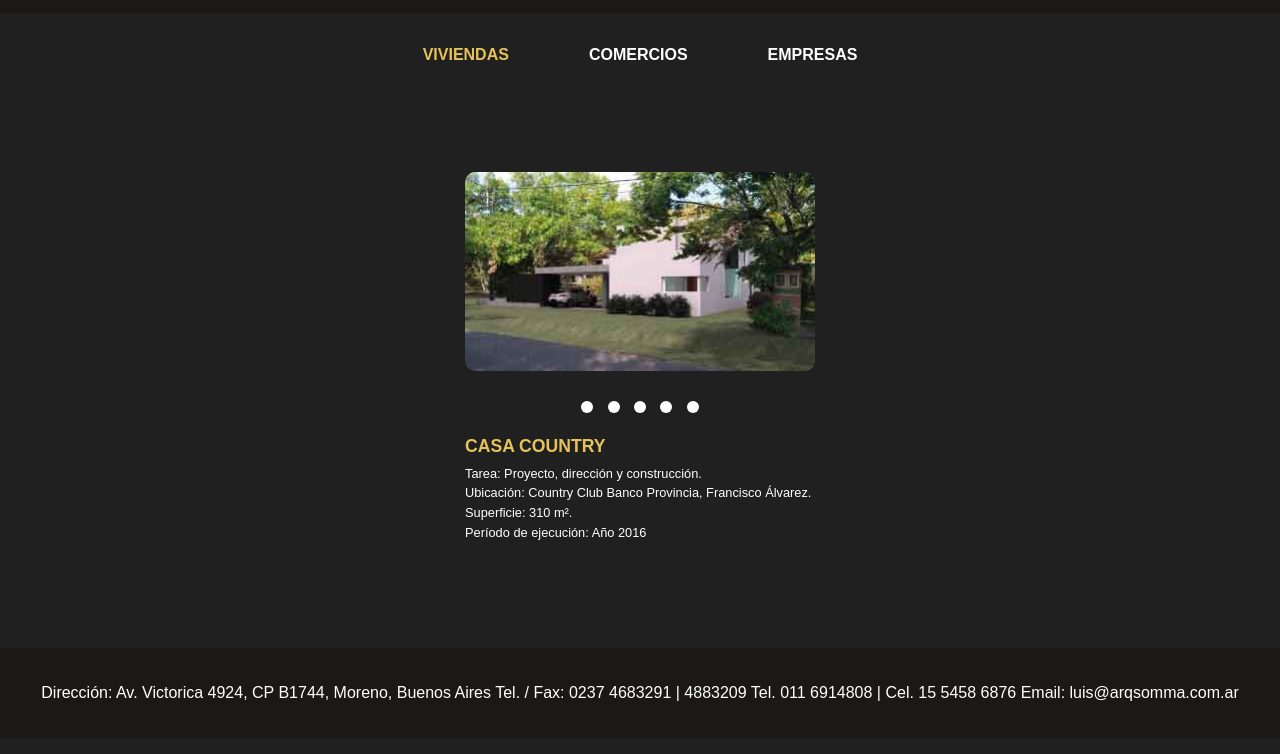
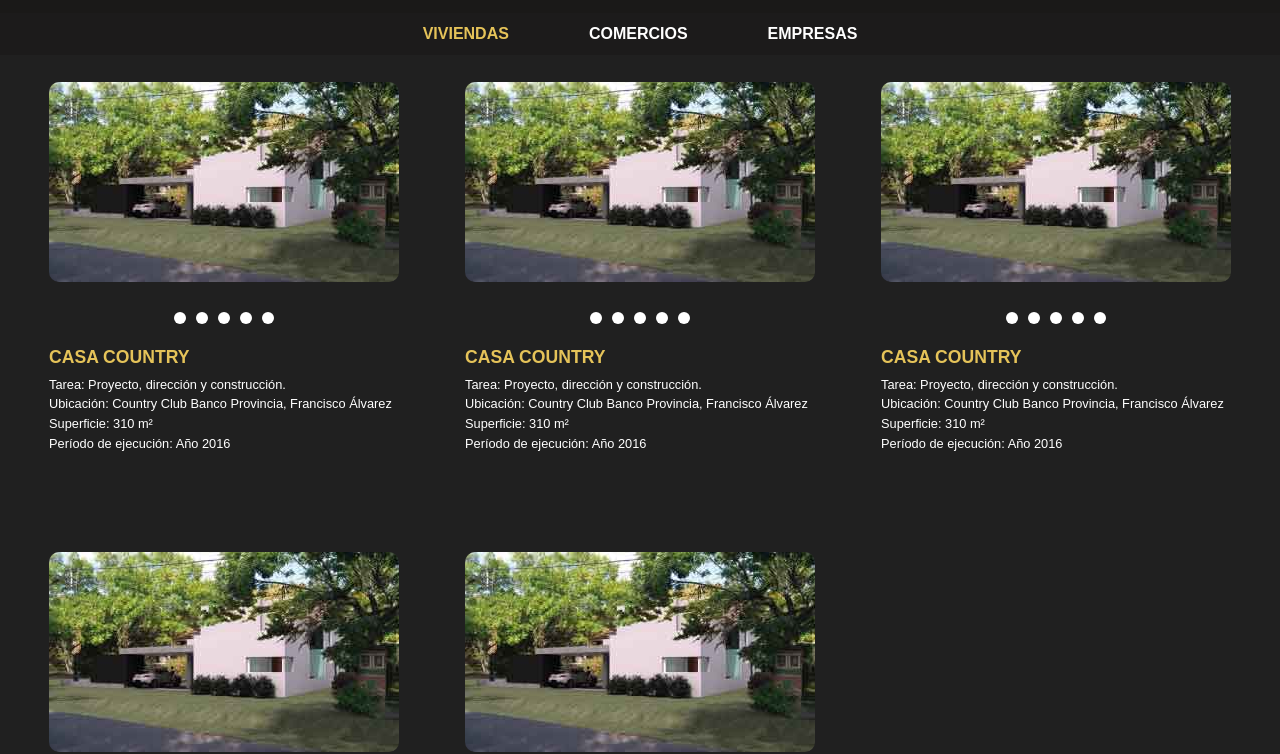
Before and after one commit to FranciscoJarusz/web-somma, a plain HTML site: page portfolio.html in a window 1280 px wide. Shown: the part 62-816 px from the top of the page. Drawn offline with Linux system fonts and the light colour scheme.

Commit message:
Agrego archivos viviendas,empresas y comercios.JS (Añadidos con IA). Arreglos visuales, completo página portfolio

```diff
--- /dev/null
+++ b/comercios.js
@@ -0,0 +1,83 @@
+import { crearGaleria } from './galeriaEnComun.js';
+
+const comercios = [
+  {
+    id: 'c1',
+    titulo: 'COMPUMUNDO',
+    imagenes: [
+      'img/compum1.jpg',
+      'img/compum2.jpg',
+      'img/compum3.jpg',
+      'img/compum4.jpg',
+      'img/compum5.jpg'
+    ],
+    tarea: 'Dirección y construcción.',
+    ubicacion: 'Híper libertad provincia de Rosario',
+    superficie: 'Local comercial máxima 300m² aproximadamente.',
+    anio: '2016'
+  },
+  {
+    id: 'c2',
+    titulo: 'COMPUMUNDO',
+    imagenes: [
+      'img/compum1.jpg',
+      'img/compum2.jpg',
+      'img/compum3.jpg',
+      'img/compum4.jpg',
+      'img/compum5.jpg'
+    ],
+    tarea: 'Dirección y construcción.',
+    ubicacion: 'Híper libertad provincia de Rosario',
+    superficie: 'Local comercial máxima 300m² aproximadamente.',
+    anio: '2016'
+  },
+  {
+    id: 'c3',
+    titulo: 'COMPUMUNDO',
+    imagenes: [
+      'img/compum1.jpg',
+      'img/compum2.jpg',
+      'img/compum3.jpg',
+      'img/compum4.jpg',
+      'img/compum5.jpg'
+    ],
+    tarea: 'Dirección y construcción.',
+    ubicacion: 'Híper libertad provincia de Rosario',
+    superficie: 'Local comercial máxima 300m² aproximadamente.',
+    anio: '2016'
+  },
+  {
+    id: 'c4',
+    titulo: 'COMPUMUNDO',
+    imagenes: [
+      'img/compum1.jpg',
+      'img/compum2.jpg',
+      'img/compum3.jpg',
+      'img/compum4.jpg',
+      'img/compum5.jpg'
+    ],
+    tarea: 'Dirección y construcción.',
+    ubicacion: 'Híper libertad provincia de Rosario',
+    superficie: 'Local comercial máxima 300m² aproximadamente.',
+    anio: '2016'
+  },
+  {
+    id: 'c5',
+    titulo: 'COMPUMUNDO',
+    imagenes: [
+      'img/compum1.jpg',
+      'img/compum2.jpg',
+      'img/compum3.jpg',
+      'img/compum4.jpg',
+      'img/compum5.jpg'
+    ],
+    tarea: 'Dirección y construcción.',
+    ubicacion: 'Híper libertad provincia de Rosario',
+    superficie: 'Local comercial máxima 300m² aproximadamente.',
+    anio: '2016'
+  }
+];
+
+document.addEventListener("DOMContentLoaded", () => {
+  crearGaleria(comercios, 'comerciosContainer');
+});
--- /dev/null
+++ b/empresas.js
@@ -0,0 +1,73 @@
+import { crearGaleria } from './galeriaEnComun.js';
+
+const empresas = [
+    {
+        id: 'e1',
+        titulo: 'CARREFOUR PATIO DE COMIDAS SUCURSAL MORENO',
+        imagenes: [
+        'img/carr1.jpg',
+        'img/carr2.jpg',
+        'img/carr3.jpg',
+        ],
+        tarea: 'Dirección y construcción.',
+        ubicacion: 'Av. Gaona y Puente Graham Bell - Buenos Aires Moreno.',
+        superficie: 'Local comercial 425m² aproximadamente',
+        anio: '2016'
+    },
+    {
+        id: 'e2',
+        titulo: 'CARREFOUR PATIO DE COMIDAS SUCURSAL MORENO',
+        imagenes: [
+        'img/carr1.jpg',
+        'img/carr2.jpg',
+        'img/carr3.jpg',
+        ],
+        tarea: 'Dirección y construcción.',
+        ubicacion: 'Av. Gaona y Puente Graham Bell - Buenos Aires Moreno.',
+        superficie: 'Local comercial 425m² aproximadamente',
+        anio: '2016'
+    },
+    {
+        id: 'e3',
+        titulo: 'CARREFOUR PATIO DE COMIDAS SUCURSAL MORENO',
+        imagenes: [
+        'img/carr1.jpg',
+        'img/carr2.jpg',
+        'img/carr3.jpg',
+        ],
+        tarea: 'Dirección y construcción.',
+        ubicacion: 'Av. Gaona y Puente Graham Bell - Buenos Aires Moreno.',
+        superficie: 'Local comercial 425m² aproximadamente',
+        anio: '2016'
+    },
+    {
+        id: 'e4',
+        titulo: 'CARREFOUR PATIO DE COMIDAS SUCURSAL MORENO',
+        imagenes: [
+        'img/carr1.jpg',
+        'img/carr2.jpg',
+        'img/carr3.jpg',
+        ],
+        tarea: 'Dirección y construcción.',
+        ubicacion: 'Av. Gaona y Puente Graham Bell - Buenos Aires Moreno.',
+        superficie: 'Local comercial 425m² aproximadamente',
+        anio: '2016'
+    },
+    {
+        id: 'e5',
+        titulo: 'CARREFOUR PATIO DE COMIDAS SUCURSAL MORENO',
+        imagenes: [
+        'img/carr1.jpg',
+        'img/carr2.jpg',
+        'img/carr3.jpg',
+        ],
+        tarea: 'Dirección y construcción.',
+        ubicacion: 'Av. Gaona y Puente Graham Bell - Buenos Aires Moreno.',
+        superficie: 'Local comercial 425m² aproximadamente',
+        anio: '2016'
+    },
+];
+
+document.addEventListener("DOMContentLoaded", () => {
+  crearGaleria(empresas, 'empresasContainer');
+});
--- /dev/null
+++ b/galeriaEnComun.js
@@ -0,0 +1,53 @@
+export function crearGaleria(lista, containerId) {
+  const container = document.getElementById(containerId);
+
+  lista.forEach((item, index) => {
+    const sliderName = `slider_${containerId}_${index}`;
+
+    const checkedInputs = item.imagenes.map((_, i) =>
+      `<input type="radio" name="${sliderName}" id="slide_${containerId}_${index}_${i}" ${i === 0 ? 'checked' : ''}>`
+    ).join('');
+
+    const slides = item.imagenes.map((src, i) =>
+      `<div class="slide${i === 0 ? ' active' : ''}">
+         <img src="${src}" alt="Imagen galería">
+       </div>`
+    ).join('');
+
+    const nav = item.imagenes.map((_, i) =>
+      `<label for="slide_${containerId}_${index}_${i}" class="manual-btn"></label>`
+    ).join('');
+
+    const descripcion = `
+      <div class="descripcion-casac">
+        <h2>${item.titulo || 'PROYECTO'}</h2>
+        <p>Tarea: ${item.tarea}</p>
+        <p>Ubicación: ${item.ubicacion}</p>
+        <p>Superficie: ${item.superficie}</p>
+        <p>Período de ejecución: Año ${item.anio}</p>
+      </div>`;
+
+    const html = `
+      <div class="vivienda-galeria-css">
+        ${checkedInputs}
+        <div class="slides">${slides}</div>
+        <div class="navigation-manual">${nav}</div>
+        ${descripcion}
+      </div>`;
+
+    container.insertAdjacentHTML('beforeend', html);
+  });
+
+  // Activación de clase .active en slides
+  container.querySelectorAll('.vivienda-galeria-css').forEach(gal => {
+    const radios = gal.querySelectorAll('input[type="radio"]');
+    const slides = gal.querySelectorAll('.slide');
+
+    radios.forEach((radio, idx) => {
+      radio.addEventListener('change', () => {
+        slides.forEach(s => s.classList.remove('active'));
+        slides[idx].classList.add('active');
+      });
+    });
+  });
+}
--- a/portfolio.html
+++ b/portfolio.html
@@ -26,12 +26,10 @@
 
   <main class="tabs-contenedor">
 
-    <!-- Radios ocultos -->
     <input type="radio" name="tabs" id="tab-viviendas" checked>
     <input type="radio" name="tabs" id="tab-comercios">
     <input type="radio" name="tabs" id="tab-empresas">
 
-    <!-- Menú de pestañas -->
     <div class="tabs-menu">
       <label for="tab-viviendas">VIVIENDAS</label>
       <label for="tab-comercios">COMERCIOS</label>
@@ -40,50 +38,21 @@
 
     <!-- Sección Viviendas -->
     <section class="tab-content viviendas">
-      <div class="galeria-css">
-        <!-- Sliders como ya tenías -->
-        <input type="radio" name="slider" id="slide1" checked>
-        <input type="radio" name="slider" id="slide2">
-        <input type="radio" name="slider" id="slide3">
-        <input type="radio" name="slider" id="slide4">
-        <input type="radio" name="slider" id="slide5">
-
-        <div class="slides">
-          <div class="slide s1"><img src="img/casac1.jpg" alt="Imagen 1"></div>
-          <div class="slide"><img src="img/casac2.jpg" alt="Imagen 2"></div>
-          <div class="slide"><img src="img/casac3.jpg" alt="Imagen 3"></div>
-          <div class="slide"><img src="img/casac4.jpg" alt="Imagen 4"></div>
-          <div class="slide"><img src="img/casac5.jpg" alt="Imagen 5"></div>
-        </div>
-
-        <div class="navigation-manual">
-          <label for="slide1" class="manual-btn"></label>
-          <label for="slide2" class="manual-btn"></label>
-          <label for="slide3" class="manual-btn"></label>
-          <label for="slide4" class="manual-btn"></label>
-          <label for="slide5" class="manual-btn"></label>
-        </div>
-
-        <div class="descripcion-casac">
-          <h2>CASA COUNTRY</h2>
-          <p>Tarea: Proyecto, dirección y construcción.</p>
-          <p>Ubicación: Country Club Banco Provincia, Francisco Álvarez.</p>
-          <p>Superficie: 310 m².</p>
-          <p>Período de ejecución: Año 2016</p>
-        </div>
+      <div
+        class="viviendas-grid" id="viviendasContainer">
       </div>
     </section>
 
-    <!-- Sección Comercios -->
     <section class="tab-content comercios">
-      <h2>Comercios</h2>
-      <p>Contenido de comercios aquí...</p>
+      <div
+      class="comercios-grid" id="comerciosContainer">
+      </div>
     </section>
 
-    <!-- Sección Empresas -->
     <section class="tab-content empresas">
-      <h2>Empresas</h2>
-      <p>Contenido de empresas aquí...</p>
+      <div
+      class="empresas-grid" id="empresasContainer">
+      </div>
     </section>
 
   </main>
@@ -92,5 +61,8 @@
     <p>Dirección: Av. Victorica 4924, CP B1744, Moreno, Buenos Aires Tel. / Fax: 0237 4683291 | 4883209 Tel. 011 6914808 | Cel. 15 5458 6876 Email: luis@arqsomma.com.ar</p>
   </footer>
 
+  <script type="module" src="viviendas.js"></script>
+  <script type="module" src="comercios.js"></script>
+  <script type="module" src="empresas.js"></script>
 </body>
 </html>
--- a/style.css
+++ b/style.css
@@ -28,7 +28,7 @@ body {
 main {
     flex: 1;
     display: flex;
-    flex-direction: column; /* Añadido */
+    flex-direction: column;
 }
 /* ------------------------------------------------------------------ NAV BAR ------------------------------------------------------------------ */
 
@@ -36,11 +36,11 @@ header {
     background: #1a1918;
     color: #fff;
     padding: 16px;
-    position: fixed; /* Hace que quede fija */
-    top: 0;           /* La fija en la parte superior */
+    position: fixed;
+    top: 0;
     left: 0;
     width: 100%;
-    z-index: 1000;    /* Para que esté por encima del contenido */
+    z-index: 1000;
 }
 
 .navbar {
@@ -63,7 +63,6 @@ nav ul {
     display: flex;
     gap: 1.5rem;
     margin: 0;
-    padding: 0;
 }
 
 nav a,
@@ -140,11 +139,11 @@ footer {
     align-items: flex-start;
     gap: 1rem;
     margin-top: 2rem;
-    flex-wrap: nowrap; /* evita que se rompa a la segunda fila */
+    flex-wrap: nowrap;
 }
 
 .galeria img {
-    width: 300px;           /* Fijo para que no se estiren */
+    width: 300px;
     height: auto;
     border-radius: 20px;
     object-fit: cover;
@@ -175,11 +174,11 @@ footer {
 
 /* ------------------------------------------------------------------ PORTFOLIO ------------------------------------------------------------------ */
 
-.galeria-css input[type="radio"] {
+.vivienda-galeria-css input[type="radio"] {
   display: none;
 }
 
-.galeria-css {
+.vivienda-galeria-css {
   width: 350px;
   margin: 2rem auto;
   position: relative;
@@ -192,6 +191,13 @@ footer {
   opacity: 0;
   transition: opacity 0.6s ease;
   width: 100%;
+  z-index: 0;
+}
+
+.slide.active {
+  opacity: 1;
+  position: relative;
+  z-index: 1;
 }
 
 .slides {
@@ -199,18 +205,10 @@ footer {
   height: auto;
 }
 
-#slide1:checked ~ .slides .slide:nth-child(1),
-#slide2:checked ~ .slides .slide:nth-child(2),
-#slide3:checked ~ .slides .slide:nth-child(3),
-#slide4:checked ~ .slides .slide:nth-child(4),
-#slide5:checked ~ .slides .slide:nth-child(5) {
-    opacity: 1;
-    position: relative;
-    z-index: 1;
-}
-
 .slide img {
   width: 100%;
+  height: 200px;
+  object-fit: cover;
   border-radius: 10px;
 }
 
@@ -251,8 +249,6 @@ footer {
   font-size: 1.1rem;
 }
 
-/* separacion */
-
 .tabs-contenedor input[type="radio"] {
   display: none;
 }
@@ -261,8 +257,11 @@ footer {
   display: flex;
   justify-content: center;
   gap: 2rem;
-  padding: 1rem 0;
-  margin-bottom: 1rem;
+  background-color: #1c1b1b;
+  top: 75px;
+  position: fixed;
+  width: 100%;
+  z-index: 999;
 }
 
 .tabs-menu label {
@@ -278,21 +277,54 @@ footer {
 }
 
 .tab-content {
-  display: none;
+  opacity: 0;
+  transform: translateY(20px);
+  transition: opacity 0.2s ease, transform 0.2s ease;
   color: white;
   padding: 2rem;
+  position: absolute;
+  left: 0;
+  width: 100%;
 }
 
 #tab-viviendas:checked ~ .viviendas,
 #tab-comercios:checked ~ .comercios,
 #tab-empresas:checked ~ .empresas {
-  display: block;
+  opacity: 1;
+  transform: translateY(0);
+  pointer-events: auto;
+  position: relative;
+  z-index: 1;
 }
 
 #tab-viviendas:checked ~ .tabs-menu label[for="tab-viviendas"],
 #tab-comercios:checked ~ .tabs-menu label[for="tab-comercios"],
 #tab-empresas:checked ~ .tabs-menu label[for="tab-empresas"] {
   color: #e5c359;
+}
+
+.viviendas-grid {
+  display: grid;
+  grid-template-columns: repeat(3, minmax(350px, 1fr));
+  gap: 2rem;
+  justify-items: center;
+  width: 100%;
+}
+
+.comercios-grid {
+  display: grid;
+  grid-template-columns: repeat(3, minmax(350px, 1fr));
+  gap: 2rem;
+  justify-items: center;
+  width: 100%;
+}
+
+.empresas-grid {
+  display: grid;
+  grid-template-columns: repeat(3, minmax(350px, 1fr));
+  gap: 2rem;
+  justify-items: center;
+  width: 100%;
 }
 
 /* ------------------------------------------------------------------ RESPONSIVE ------------------------------------------------------------------ */
@@ -314,6 +346,7 @@ footer {
         margin-bottom: 0.5rem;
     }
 }
+
 * {
   box-sizing: border-box;
 }
--- /dev/null
+++ b/viviendas.js
@@ -0,0 +1,83 @@
+import { crearGaleria } from './galeriaEnComun.js';
+
+const viviendas = [
+  {
+    id: 'v1',
+    titulo: 'CASA COUNTRY',
+    imagenes: [
+      'img/casac1.jpg',
+      'img/casac2.jpg',
+      'img/casac3.jpg',
+      'img/casac4.jpg',
+      'img/casac5.jpg'
+    ],
+    tarea: 'Proyecto, dirección y construcción.',
+    ubicacion: 'Country Club Banco Provincia, Francisco Álvarez',
+    superficie: '310 m²',
+    anio: '2016'
+  },
+  {
+    id: 'v2',
+    titulo: 'CASA COUNTRY',
+    imagenes: [
+      'img/casac1.jpg',
+      'img/casac2.jpg',
+      'img/casac3.jpg',
+      'img/casac4.jpg',
+      'img/casac5.jpg'
+    ],
+    tarea: 'Proyecto, dirección y construcción.',
+    ubicacion: 'Country Club Banco Provincia, Francisco Álvarez',
+    superficie: '310 m²',
+    anio: '2016'
+  },
+  {
+    id: 'v3',
+    titulo: 'CASA COUNTRY',
+    imagenes: [
+      'img/casac1.jpg',
+      'img/casac2.jpg',
+      'img/casac3.jpg',
+      'img/casac4.jpg',
+      'img/casac5.jpg'
+    ],
+    tarea: 'Proyecto, dirección y construcción.',
+    ubicacion: 'Country Club Banco Provincia, Francisco Álvarez',
+    superficie: '310 m²',
+    anio: '2016'
+  },
+  {
+    id: 'v4',
+    titulo: 'CASA COUNTRY',
+    imagenes: [
+      'img/casac1.jpg',
+      'img/casac2.jpg',
+      'img/casac3.jpg',
+      'img/casac4.jpg',
+      'img/casac5.jpg'
+    ],
+    tarea: 'Proyecto, dirección y construcción.',
+    ubicacion: 'Country Club Banco Provincia, Francisco Álvarez',
+    superficie: '310 m²',
+    anio: '2016'
+  },
+  {
+    id: 'v5',
+    titulo: 'CASA COUNTRY',
+    imagenes: [
+      'img/casac1.jpg',
+      'img/casac2.jpg',
+      'img/casac3.jpg',
+      'img/casac4.jpg',
+      'img/casac5.jpg'
+    ],
+    tarea: 'Proyecto, dirección y construcción.',
+    ubicacion: 'Country Club Banco Provincia, Francisco Álvarez',
+    superficie: '310 m²',
+    anio: '2016'
+  }
+];
+
+document.addEventListener("DOMContentLoaded", () => {
+  crearGaleria(viviendas, 'viviendasContainer');
+});
```
Also changed, not shown: inicio.html (+1 -1 lines), servicios.html (+1 -1 lines), img/carr1.jpg (added), img/carr2.jpg (added), img/carr3.jpg (added), img/compum1.jpg (added), img/compum2.jpg (added), img/compum3.jpg (added), img/compum4.jpg (added), img/compum5.jpg (added). Lines whose indentation alone changed are shown as unchanged.
